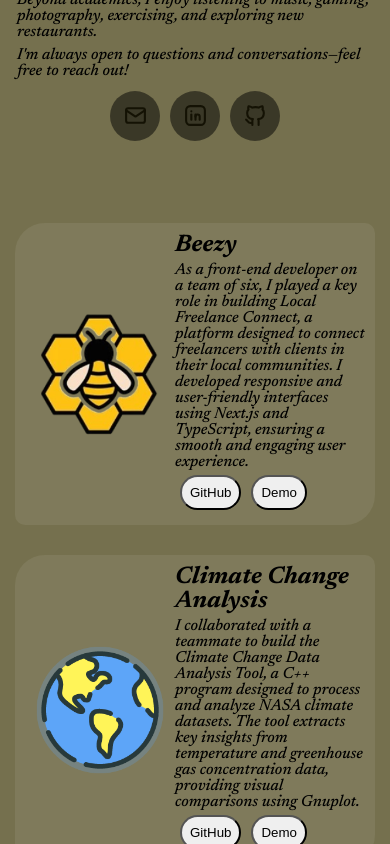
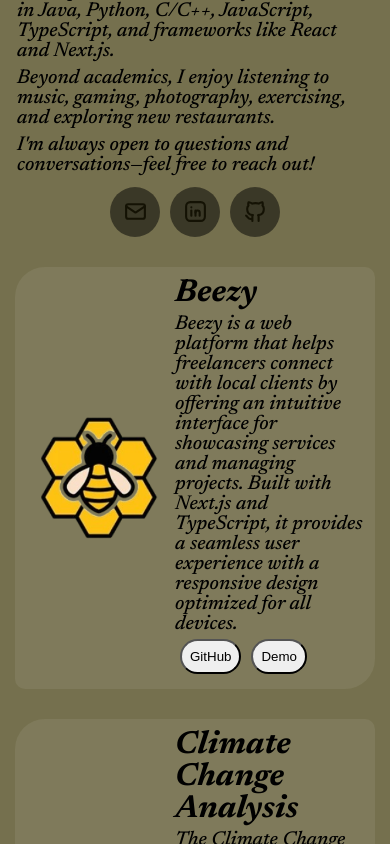
Before and after one commit to Toes165/portfolio, a Next.js app: page / in a window 390 px wide. Shown: the part 1500-2344 px from the top of the page. Built offline with nearby package versions, Linux system fonts and the light colour scheme.

Commit message:
responsive fonts

```diff
--- a/src/app/page.css
+++ b/src/app/page.css
@@ -27,12 +27,21 @@
 /* Responsive Design */
 @media (max-width: 768px) {
     .AboutPage p {
-        font-size: 16px;
+        font-size: 20px;
     }
 
     .AboutPage h3 {
+        font-size: 40px;
+    }
+
+    .proj-desc p {
+        font-size: 20px;
+    }
+
+    .ProjectsPage h1 {
         font-size: 32px;
     }
+
 
 }
 
@@ -44,6 +53,15 @@
     .AboutPage h3 {
         font-size: 50px;
     }
+
+    .proj-desc p {
+        font-size: 20px;
+    }
+
+    .ProjectsPage h1 {
+        font-size: 50px;
+    }
+
 }
 
 /* NavBar css*/
@@ -167,7 +185,7 @@ html {
 
 .proj-desc p {
     margin-top: 5px;
-    max-width: 500px;
+    max-width: 1000px;
     font-weight: 500;
 }
 
--- a/src/app/page.tsx
+++ b/src/app/page.tsx
@@ -5,7 +5,7 @@ export default function Home() {
   return (
     <>
       <nav className="navbar">
-        <Link href={"#Home"} className="links">
+        <Link href="/" className="links">
           Home
         </Link>
         <Link href={"#About"} className="links">
@@ -51,8 +51,7 @@ export default function Home() {
             to continuously learn about new technologies.
           </p>
           <p>
-            With experience in front-end development and data analysis, I am
-            proficient in Java, Python, C/C++, JavaScript, TypeScript, and
+            I have experience in front-end development and data analysis, with skills in Java, Python, C/C++, JavaScript, TypeScript, and
             frameworks like React and Next.js.
           </p>
           <p>
@@ -127,11 +126,10 @@ export default function Home() {
             <h1>Beezy</h1>
             <div className="proj-desc">
               <p>
-                As a front-end developer on a team of six, I played a key role
-                in building Local Freelance Connect, a platform designed to
-                connect freelancers with clients in their local communities. I
-                developed responsive and user-friendly interfaces using Next.js
-                and TypeScript, ensuring a smooth and engaging user experience.
+                Beezy is a web platform that helps freelancers connect with local clients
+                by offering an intuitive interface for showcasing services and managing projects.
+                Built with Next.js and TypeScript, it provides a seamless user experience
+                with a responsive design optimized for all devices.
               </p>
             </div>
             <button>
@@ -158,11 +156,11 @@ export default function Home() {
             <h1>Climate Change Analysis</h1>
             <div className="proj-desc">
               <p>
-                I collaborated with a teammate to build the Climate Change Data
-                Analysis Tool, a C++ program designed to process and analyze
-                NASA climate datasets. The tool extracts key insights from
-                temperature and greenhouse gas concentration data, providing
-                visual comparisons using Gnuplot.
+                The Climate Change Data Analysis Tool is a C++ application that
+                processes and visualizes NASA climate datasets. It analyzes trends in
+                temperature and greenhouse gas concentrations, providing interactive
+                visual representations using Gnuplot for better insight into global
+                climate changes.
               </p>
             </div>
             <button>
```
